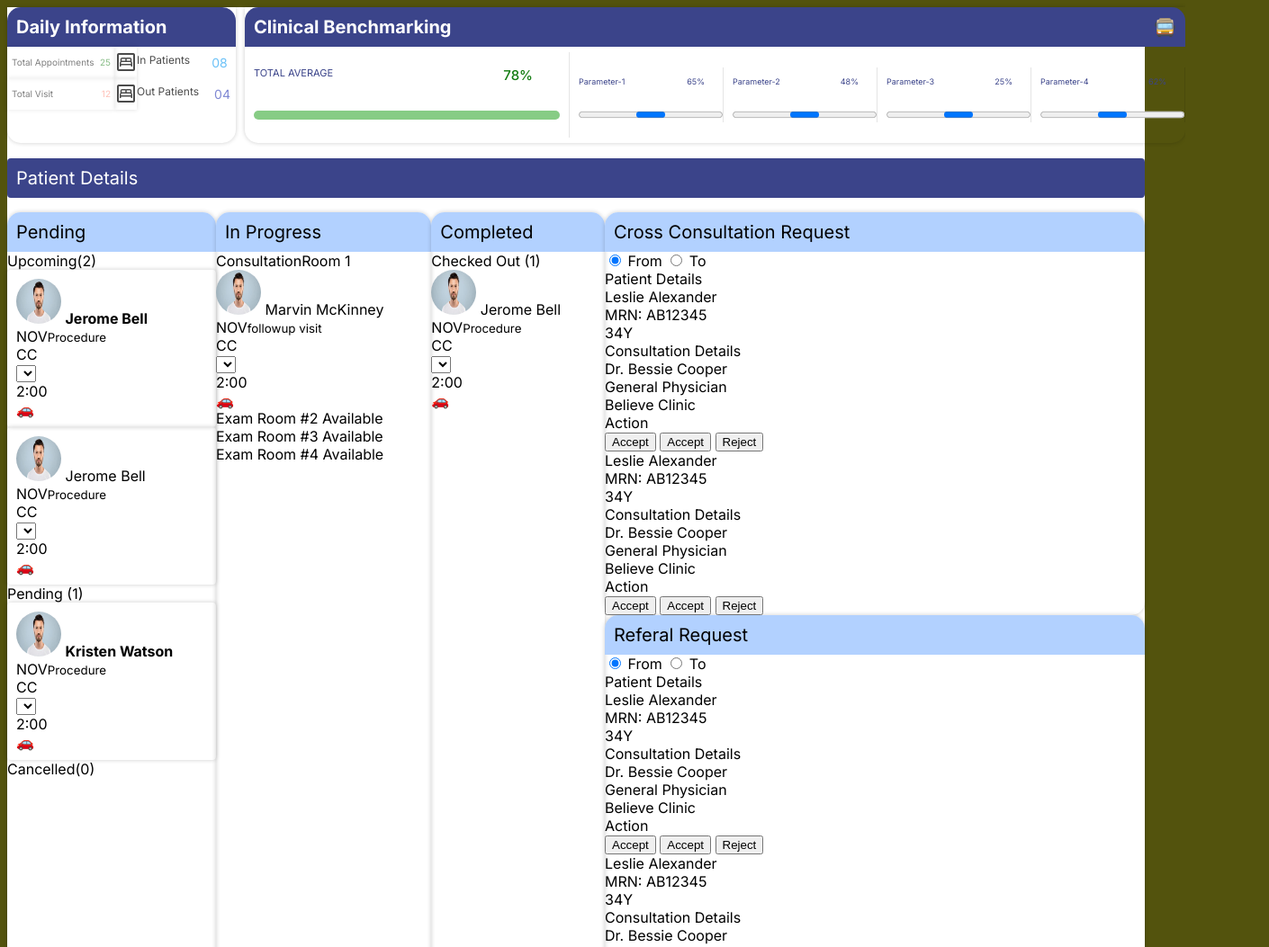
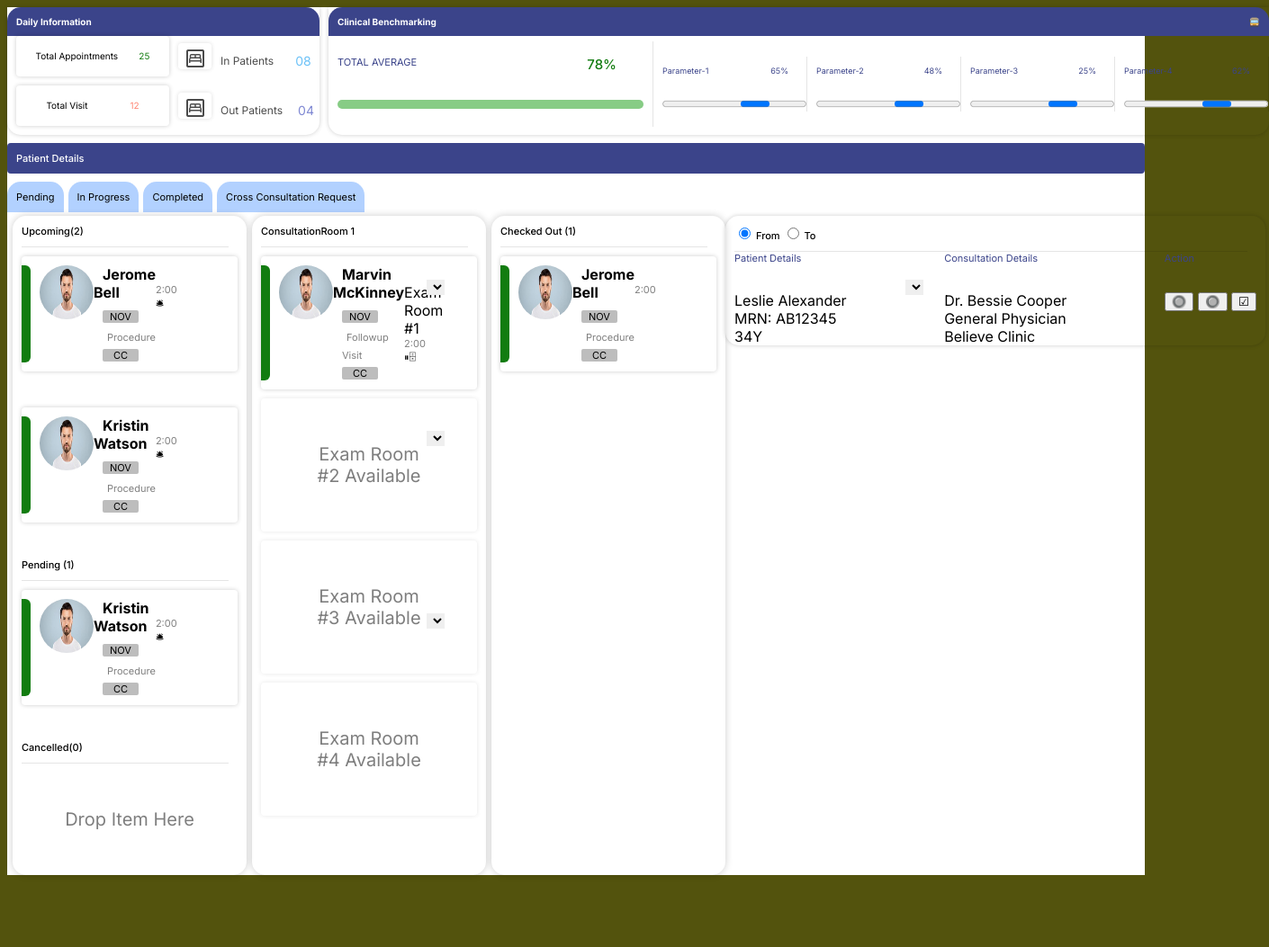
Before and after one commit to Mahopeok/FIGMA-Design, a plain HTML site: page index.html in a window 1280 px wide. Shown: the top 1053 px of the page at 90% size, 1410 px wide, since content can reach past the window. After the commit the page ends 981 px from the top, so only its background shows below. Drawn offline with nearby package versions, Linux system fonts and the light colour scheme.

Commit message:
Included more css portions with few adjustments

```diff
--- a/index.css
+++ b/index.css
@@ -4,15 +4,12 @@ body{
     font-family: "inter", sans-serif;
 }
 h3{
-
-
     background-color: #3b448a;
     color: white;
     border-radius: 15px;
     border-bottom-left-radius: 0;
     border-bottom-right-radius: 0;
-    font-size: 20px;
-    font-weight: 400px;
+    font-size: 10px;
     padding: 10px;
     margin: 0;
 
@@ -40,6 +37,7 @@ li{
 .total-app, .total-visit{
     display: flex;
     justify-content: space-between;
+    align-items: center;
 
 
 }
@@ -59,7 +57,7 @@ max-width: fit-content;
 .container1{
     margin-right: 10px;
 
-    width: 300px;
+    width: 380px;
     border-bottom-left-radius: 15px;
     border-bottom-right-radius: 15px;
     box-shadow: 0 0 5px rgba(0, 0, 0, 0.2);
@@ -72,21 +70,24 @@ max-width: fit-content;
     box-shadow: 0 0 5px rgba(0, 0, 0, 0.2);
 
 }
-.container3{
-    margin: 0 auto;
-}
 .appointments, .visit{
-    padding: 5px;
-    opacity: 0.5;
+    margin-left: 10px;
+    padding: 10px;
     font-size: 10px;
     box-shadow: 0 0 5px rgba(0, 0, 0, 0.2);
     line-height: 2.5;
-    width: 110px;
+    width: 150px;
     display: flex;
-    justify-content: space-between;
+    border-radius: 4px;
+    justify-content: space-around;
+    margin-bottom: 10px;
+    border-top: hidden;
+    margin-right: 10px;
 }
+
 .in-out-patient{
     display: flex;
+    align-items: center;
         opacity: 0.7;
     font-size: 12px;
    line-height: 2.5;
@@ -107,6 +108,11 @@ max-width: fit-content;
     box-shadow: 0 0 5px rgba(0, 0, 0, 0.2);
     opacity: 0.7;
     padding-top: 5px;
+    margin-bottom: 10px;
+    width: 30px;
+    padding-left: 7px;
+    border-radius: 4px;
+    margin-right: 10px;
 }
 .benchmarking{
 display: flex;
@@ -196,8 +202,8 @@ progress{
 h2{
 
     background-color: #3b448a;
-    font-size: 20px;
-    font-weight: 400;
+    font-size: 11px;
+    font-weight: 500;
     color: white;
     padding: 10px;
     border-radius: 4px;
@@ -207,8 +213,11 @@ h2{
     display: flex;
 }
 .container3{
-    box-shadow: 0 0 5px rgba(0, 0, 0, 0.2);
+    box-shadow: 0 0 8px rgba(0, 0, 0, 0.2);
     border-radius: 15px;
+    margin-left: 6px;
+    width: 260px;
+
 }
 
 .container4{
@@ -217,22 +226,136 @@ h2{
     border-radius: 15px;
 }
 .pending{
+
     color: black;
     background-color:#b2d1ff;
-    font-size: 20px;
+    font-size: 11px;
     font-weight: 400;
     padding: 10px;
     border-top-left-radius: 15px;
     border-top-right-radius: 15px;
+    margin-right: 5px;
+    margin-bottom: 4px;
+}
+.sub-detail{
+    display: flex;
 }
 .patient{
+    display: flex;
+    justify-content: space-between;
     border-radius: 4px;
-     box-shadow: 0 0 5px rgba(0, 0, 0, 0.2);
+    box-shadow: 0 0 5px rgba(0, 0, 0, 0.2);
     padding: 10px;
-    margin: 0 auto;
+    padding-left: 0;
+    margin:10px;
 }
 img{
-    width: 50px;
-    height: 50px;
+    width: 60px;
+    height: 60px;
     border-radius: 50%;
+
  }
+ .names{
+    padding-left: 10px;
+
+ }
+.border{
+   border-left: solid;
+    border-width: 10px;
+    border-color: #127c10;
+    border-bottom-right-radius: 6px;
+    border-top-right-radius: 6px;
+    margin-right: 10px;
+}
+
+select{
+    border: none;
+    position: relative;
+    top: -115px;
+    right: -460px;
+
+}
+.nov{
+    background-color: #bdbdbd;
+    color: #000;
+    font-size: 11px;
+    text-align: center;
+    width: 40px;
+    display: inline-block;
+    margin-bottom: 4px;
+    border-radius: 2px;
+    margin-top: 10px;
+}
+
+.cc{
+  background-color: #bdbdbd;
+    color: #000;
+    font-size: 11px;
+    text-align: center;
+    width: 40px;
+    display: inline-block;
+    border-radius: 2px;
+}
+small.procedure{
+    font-size: 11px;
+ padding-left: 5px;
+ opacity: 0.5;
+
+}
+strong{
+    padding-left: 10px;
+    font-size: 11pxrge;
+}
+.patientContent{
+   display: flex;
+}
+
+.time{
+    margin-top:  20px;
+
+    margin-right: 80px;
+}
+
+.hour{
+
+    font-size: 11px;
+    opacity: 0.5;
+}
+
+.bell{
+    font-size: 11px;
+}
+.title{
+    font-weight: 500;
+   font-size: 11px;
+    padding: 10px;
+    border-bottom: solid 1px rgba(0, 0, 0, 0.1);
+    width: auto;
+    margin-left: 10px;
+    padding-left: 0;
+    margin-right: 20px;
+}
+
+.request1{
+    display: flex;
+    justify-content: space-between;
+    margin-left: 10px;
+    margin-right: 10px;
+}
+
+.availableRooms{
+    padding: 50px;
+    opacity: 0.5;
+    font-size: 20px;
+    text-align: center;
+    border-radius: 4px;
+    box-shadow: 0 0 5px rgba(0, 0, 0, 0.2);
+    margin:10px;
+}
+
+.dropItem{
+    padding: 50px;
+    opacity: 0.5;
+    font-size: 20px;
+    text-align: center;
+}
--- a/index.html
+++ b/index.html
@@ -8,6 +8,7 @@
 <link rel="preconnect" href="https://fonts.gstatic.com" crossorigin>
 <link href="https://fonts.googleapis.com/css2?family=Inter:ital,opsz,wght@0,14..32,100..900;1,14..32,100..900&display=swap" rel="stylesheet">
 <link rel="stylesheet" href="https://fonts.googleapis.com/css2?family=Material+Symbols+Outlined:opsz,wght,FILL,GRAD@20..48,100..700,0..1,-50..200&icon_names=bedroom_parent" />
+
     <link rel="stylesheet" href="index.css">
     <title>FIGMA Design</title>
 </head>
@@ -78,154 +79,164 @@ bedroom_parent
     <div>
         <h2>Patient Details</h2>
     </div>
+    <div class="sub-detail">
+        <div class="pending">Pending</div>
+     <div class="pending">In Progress</div>
+     <div class="pending">Completed</div>
+     <div class="pending">Cross Consultation Request</div>
+    </div>
     <div class="details">
+
         <div class="container3">
-        <div class="pending">Pending</div>
-        <div>Upcoming(2)</div>
+            <div class="title">Upcoming(2)</div>
+
         <div class="patient">
-            <img src="passportdownload.jpg" alt="">
-            <strong>Jerome Bell</strong>
-            <span>NOV</span><small>Procedure</small>
-            <div>CC</div>
+           <div class="patientContent">
+            <div class="border"></div>
+            <div class="image"><img src="passportdownload.jpg" alt=""></div>
+             <div><strong>Jerome Bell</strong>
+            <div class="names">
+            <div><span class="nov">NOV</span><small class="procedure">Procedure</small></div>
+            <div class="cc">CC</div>
+            </div>
+            </div>
+            </div>
+            <div class="time">
+            <div class="hour">2:00</div>
+            <div class="bell">🛎</div>
+            </div>
+        </div>
         <select name="" id=""></select>
-            <div>2:00</div>
-            <div>🚗</div>
+        <div class="patient">
+           <div class="patientContent">
+            <div class="border"></div>
+            <div class="image"><img src="passportdownload.jpg" alt=""></div>
+             <div><strong>Kristin Watson</strong>
+            <div class="names">
+            <div><span class="nov">NOV</span><small class="procedure">Procedure</small></div>
+            <div class="cc">CC</div>
+            </div>
+            </div>
+            </div>
+            <div class="time">
+            <div class="hour">2:00</div>
+            <div class="bell">🛎</div>
+            </div>
+        </div>
+        <select name="" id=""></select>
 
+        <div class="title">Pending (1)</div>
+        <div class="patient">
+           <div class="patientContent">
+            <div class="border"></div>
+            <div class="image"><img src="passportdownload.jpg" alt=""></div>
+             <div><strong>Kristin Watson</strong>
+            <div class="names">
+            <div><span class="nov">NOV</span><small class="procedure">Procedure</small></div>
+            <div class="cc">CC</div>
             </div>
+            </div>
+            </div>
+            <div class="time">
+            <div class="hour">2:00</div>
+            <div class="bell">🛎</div>
+            </div>
+        </div>
+        <select name="" id=""></select>
+        <div class="title">Cancelled(0)</div>
+
+        <div class="dropItem">Drop Item Here</div>
+    </div>
+
+
+
+       <div class="container3">
+            <div class="title">ConsultationRoom 1</div>
+
         <div class="patient">
-            <img src="passportdownload.jpg" alt="">
-            Jerome Bell
-            <span>NOV</span><small>Procedure</small>
-            <div>CC</div>
-            <select name="" id=""></select>
-            <div>2:00</div>
-            <div>🚗</div>
+           <div class="patientContent">
+            <div class="border"></div>
+            <div class="image"><img src="passportdownload.jpg" alt=""></div>
+             <div><strong>Marvin McKinney</strong>
+            <div class="names">
+            <div><span class="nov">NOV</span><small class="procedure">Followup Visit</small></div>
+            <div class="cc">CC</div>
+            </div>
+            </div>
+            </div>
+            <div class="time"> Exam Room #1
+            <div class="hour">2:00</div>
+            <div class="bell">⏸🗄</div>
+            </div>
+        </div>
 
+       <div class="availableRooms">
+          Exam Room #2 Available
         </div>
-        <div>Pending (1)</div>
-        <div class="patient">
-            <img src="passportdownload.jpg" alt="">
-           <strong>Kristen Watson</strong>
-            <span>NOV</span><small>Procedure</small>
-            <div>CC</div>
-            <select name="" id=""></select>
-            <div>2:00</div>
-            <div>🚗</div>
+
+  <div class="availableRooms">
+            Exam Room #3 Available
         </div>
-        <div>Cancelled(0)</div>
+
+<div class="availableRooms">
+ Exam Room #4 Available
+        </div>
         </div>
     <div class="container3">
-        <div class="pending">In Progress</div>
-        <div>ConsultationRoom 1</div>
-        <div>
-            <img src="passportdownload.jpg" alt="" >
-            Marvin McKinney
-            <span>NOV</span><small>followup visit</small>
-            <div>CC</div>
-            <select name="" id=""></select>
-            <div>2:00</div>
-            <div>🚗</div>
+            <div class="title">Checked Out (1)</div>
 
-        </div>
-        <div class="availableRoom">Exam Room #2 Available</div>
-        <div class="availableRoom">Exam Room #3 Available</div>
-        <div class="availableRoom">Exam Room #4 Available</div>
-    </div>
-     <div class="container3">
-        <div class="pending">Completed</div>
-        <div>Checked Out (1)</div>
-        <div>
-            <img src="passportdownload.jpg" alt="">
-            Jerome Bell
-            <span>NOV</span><small>Procedure</small>
-            <div>CC</div>
-            <select name="" id=""></select>
-            <div>2:00</div>
-            <div>🚗</div>
-
+        <div class="patient">
+           <div class="patientContent">
+            <div class="border"></div>
+            <div class="image"><img src="passportdownload.jpg" alt=""></div>
+             <div><strong>Jerome Bell</strong>
+            <div class="names">
+            <div><span class="nov">NOV</span><small class="procedure">Procedure</small></div>
+            <div class="cc">CC</div>
             </div>
             </div>
+            </div>
+            <div class="time">
+            <div class="hour">2:00</div>
+            </div>
+        </div>
+        <select name="" id=""></select>
+        </div>
+
+
         <div class="request">
      <div class="container4">
-        <div class="pending">Cross Consultation Request</div>
-        <div><input type="radio" name="crossConsult" id="" checked>
+
+        <div class="title"><input type="radio" name="crossConsult" id="" checked>
             <label for="">From</label>
             <input type="radio" name="crossConsult" id="">
             <label for="">To</label>
         </div>
+        <div class="request1">
         <div>
-           <div>Patient Details</div>
+           <div class="total-average">Patient Details</div>
            <div>Leslie Alexander</div>
            <div>MRN: AB12345 <br>34Y</div>
+        </div>
 
-        </div>
-        <div>Consultation Details</div>
+        <div>
+        <div class="total-average">Consultation Details</div>
         <div> Dr. Bessie Cooper</div>
 
         <div>General Physician <br>Believe Clinic</div>
-
-        <div>Action</div>
+        </div>
         <div>
-            <button class="btn">Accept</button>
-            <button class="btn">Accept</button>
-            <button class="btn">Reject</button>
+        <div class="total-average">Action</div>
+        <div>
+            <button class="btn">🔘</button>
+            <button class="btn">🔘</button>
+            <button class="btn">☑</button>
         </div>
-         <div>Leslie Alexander</div>
-           <div>MRN: AB12345 <br>34Y</div>
-
-
-        <div>Consultation Details</div>
-        <div> Dr. Bessie Cooper</div>
-
-        <div>General Physician <br>Believe Clinic</div>
-
-        <div>Action</div>
-        <div>
-            <button class="btn">Accept</button>
-            <button class="btn">Accept</button>
-            <button class="btn">Reject</button>
+        </div>
+        </div>
         </div>
         </div>
 
-     <div class="container4">
-         <div class="pending">Referal Request</div>
-        <div><input type="radio" name="fromTo" id="" checked>
-            <label for="">From</label>
-            <input type="radio" name="fromTo" id="">
-            <label for="">To</label>
-        </div>
-        <div>
-           <div>Patient Details</div>
-           <div>Leslie Alexander</div>
-           <div>MRN: AB12345 <br>34Y</div>
-
-        </div>
-        <div>Consultation Details</div>
-        <div> Dr. Bessie Cooper</div>
-
-        <div>General Physician <br>Believe Clinic</div>
-
-        <div>Action</div>
-        <div>
-            <button class="btn">Accept</button>
-            <button class="btn">Accept</button>
-            <button class="btn">Reject</button>
-        </div>
-         <div>Leslie Alexander</div>
-           <div>MRN: AB12345 <br>34Y</div>
-
-
-        <div>Consultation Details</div>
-        <div> Dr. Bessie Cooper</div>
-
-        <div>General Physician <br>Believe Clinic</div>
-
-        <div>Action</div>
-        <div>
-            <button class="btn">Accept</button>
-            <button class="btn">Accept</button>
-            <button class="btn">Reject</button>
-        </div>
      </div>
         </div>
         </div>
```
Lines whose indentation alone changed are shown as unchanged.
